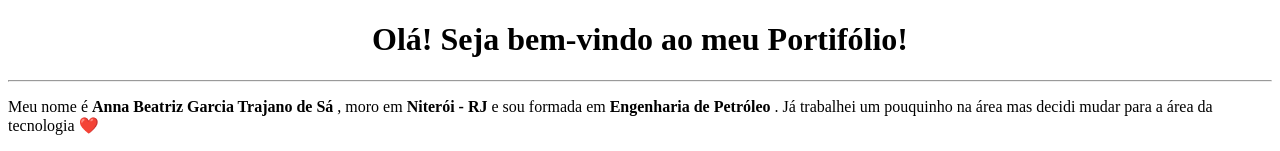
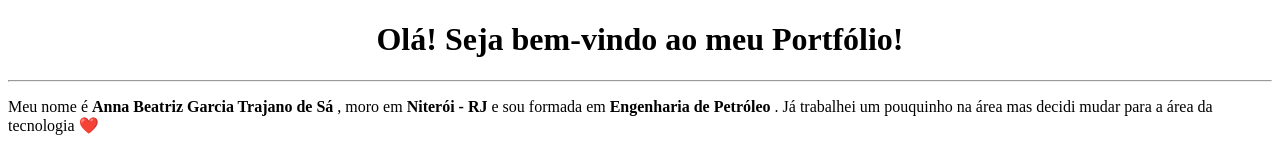
Before and after one commit to annabia95/annabia95.github.io, a plain HTML site: page index.html in a window 1280 px wide. Shown: the top 151 px of the page. Drawn offline with Linux system fonts and the light colour scheme.

Commit message:
Correçao

```diff
--- a/index.html
+++ b/index.html
@@ -9,7 +9,7 @@
 </head>
 
 <body>
-  <h1 align="center">Olá! Seja bem-vindo ao meu Portifólio!</h1>
+  <h1 align="center">Olá! Seja bem-vindo ao meu Portfólio!</h1>
   <hr>
 
   <p> Meu nome é <strong>Anna Beatriz Garcia Trajano de Sá</strong> , moro em <strong>Niterói - RJ</strong> e sou
```
